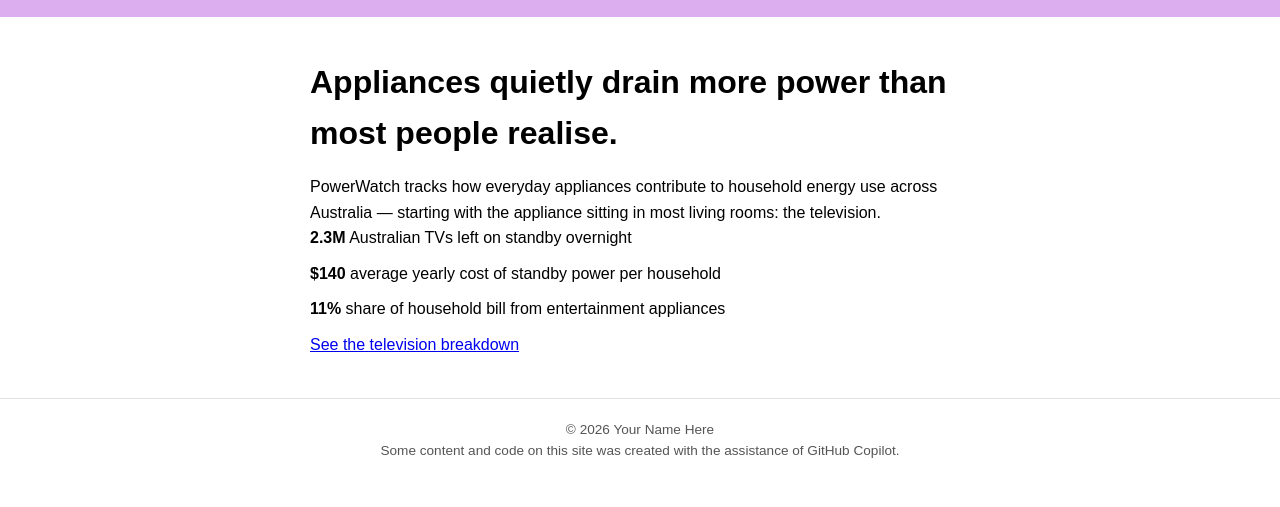
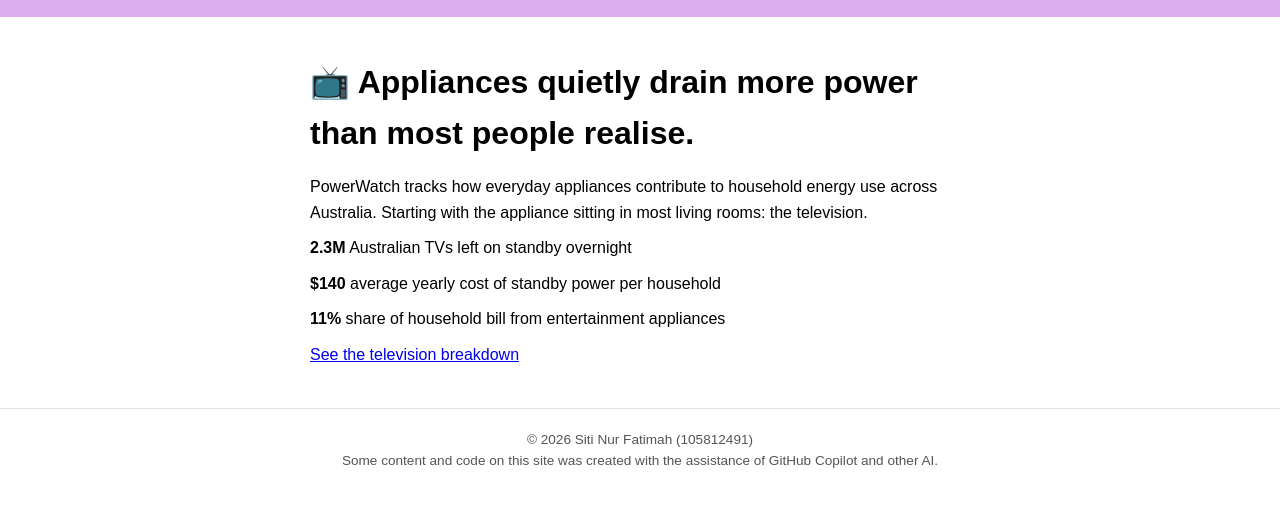
Before and after one commit to bibo2323/T01-a-, a plain HTML site: page index.html in a window 1280 px wide. Shown: the part 69-576 px from the top of the page. Drawn offline with Linux system fonts and the light colour scheme.

Commit message:
Update index.html

```diff
--- a/index.html
+++ b/index.html
@@ -23,15 +23,15 @@
   </header>
 
   <main>
-    <h1>Appliances quietly drain more power than most people realise.</h1>
+    <h1> 📺 Appliances quietly drain more power than most people realise.</h1>
     <p>
       PowerWatch tracks how everyday appliances contribute to household energy
-      use across Australia — starting with the appliance sitting in most living
+      use across Australia. Starting with the appliance sitting in most living
       rooms: the television.
     </p>
 
     <section>
-      <p><strong>2.3M</strong> Australian TVs left on standby overnight</p>
+      <p></p><p><strong>2.3M</strong> Australian TVs left on standby overnight</p>
       <p><strong>$140</strong> average yearly cost of standby power per household</p>
       <p><strong>11%</strong> share of household bill from entertainment appliances</p>
     </section>
@@ -40,8 +40,8 @@
   </main>
 
   <footer>
-    <p>&copy; <span id="year"></span> Your Name Here</p>
-    <p>Some content and code on this site was created with the assistance of GitHub Copilot.</p>
+    <p>&copy; <span id="year"></span> Siti Nur Fatimah (105812491)</p>
+    <p>Some content and code on this site was created with the assistance of GitHub Copilot and other AI.</p>
   </footer>
 
   <script src="script.js"></script>
```
